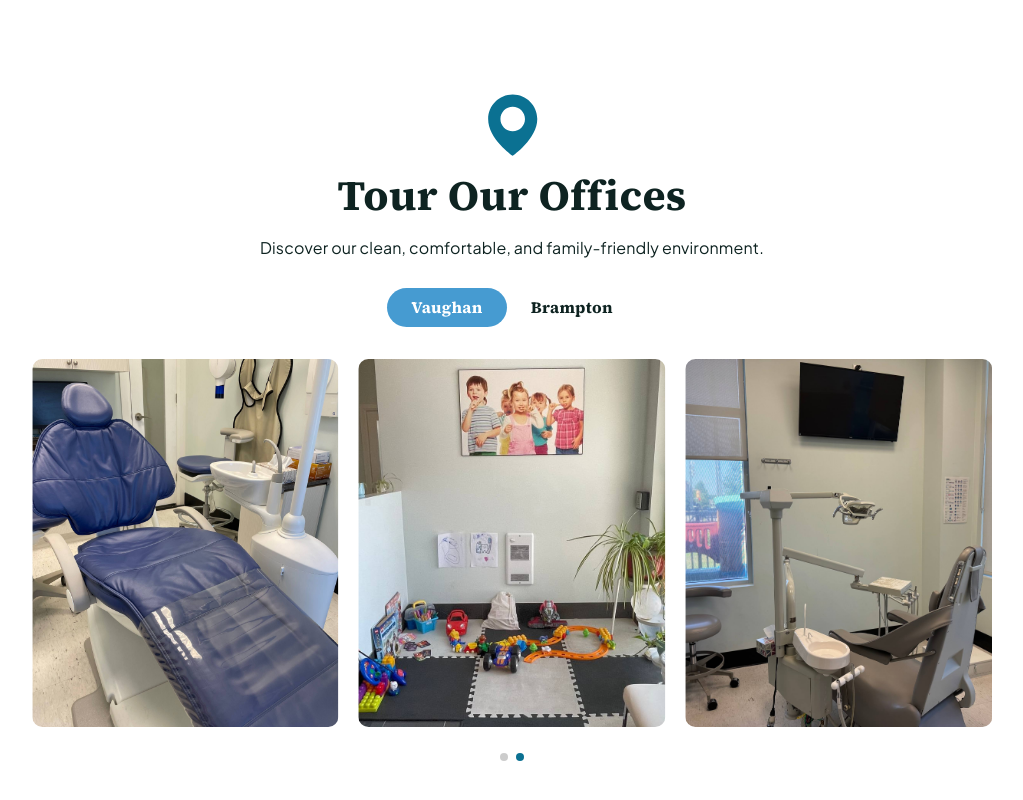
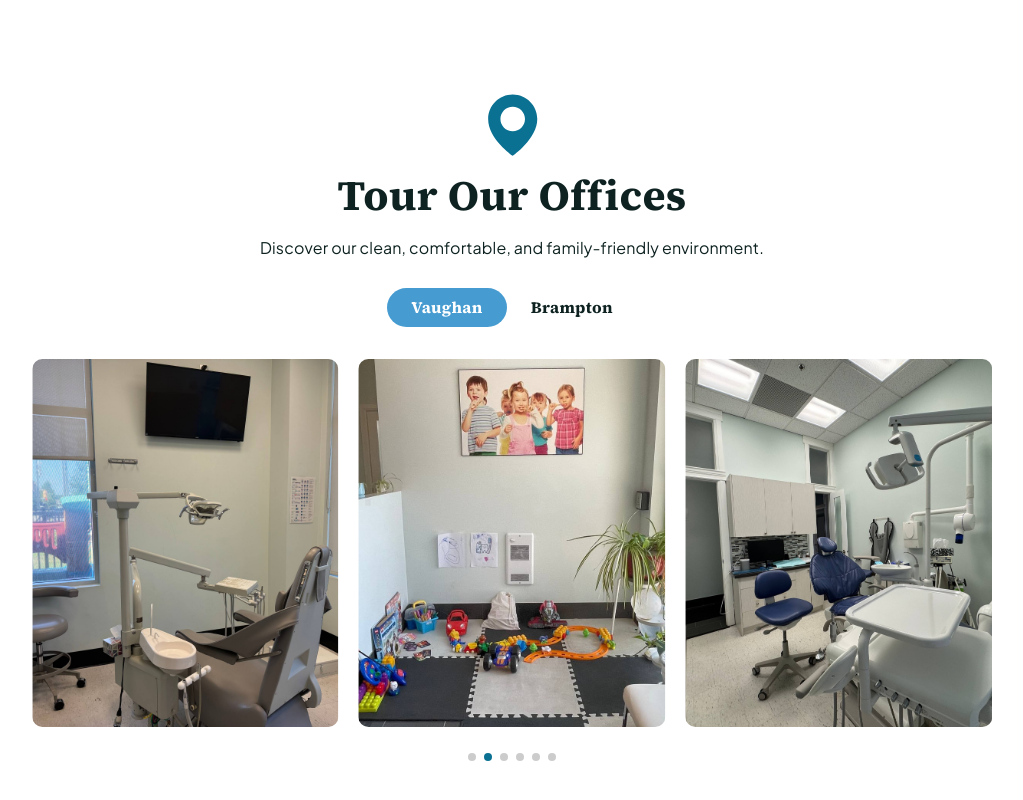
Before and after one commit to FarhaanAli05/jain-dental-clinic, a Next.js app: page / in a window 1280 px wide. Shown: the part 3580-4380 px from the top of the page, without its empty margins (128-1151 px from the left). Built offline with nearby package versions, Linux system fonts and the light colour scheme; no server answers.

Commit message:
Add clinic photos to the home page

```diff
--- a/components/GoogleReviews.tsx
+++ b/components/GoogleReviews.tsx
@@ -13,11 +13,11 @@ export default function GoogleReviews() {
 
   const reviews = {
     brampton: [
+      "\"Dr. Jain has been our family dentist since I could renember and it has always been a pleasure to go to him. The entire team in the clinic is so friendly and nice. They took care of my 5 month baby while I got my cleaning done. The hygenist was also super helpful asking if I was comfortable and doing a thorough job. Had an amazing experience. Thank you Dr. Jain & team!\"\n\n- Haiqa S.",
+      "\"Always a great experience. The doctor's attention to detail is so apparent with making sure that my filling was done well and I could bite down normally. All my questions were answered with patience and clarity. I'm very happy with the professionalism, care, and warmth from the entire team. They truly go above and beyond to ensure comfort and satisfaction\"\n\n- Lia P.",
+      "\"The best clinic in Brampton. It’s very well organized, no long waiting times, and the whole staff is very friendly and super nice. I’ve been going here for a long time and highly recommend it. Thank you for the always great service.\"\n\n- Baljir B.",
       "\"My experience at Jain Dental was very delightful. All the staff were welcoming and the facility was very clean. My cleaning was very thorough and satisfying. Thank you for the great service to myself and our community.\"\n\n- Famata O.",
       "\"I couldn’t be happier with my experience with Dr. Bhushan Jain and his staff. Great service and great people, I would recommend him to anyone.\"\n\n- Bhushan K.",
-      "\"The best clinic in Brampton. It’s very well organized, no long waiting times, and the whole staff is very friendly and super nice. I’ve been going here for a long time and highly recommend it. Thank you for the always great service.\"\n\n- Baljir B.",
-      "\"Dr. Jain has been our family dentist since I could renember and it has always been a pleasure to go to him. The entire team in the clinic is so friendly and nice. They took care of my 5 month baby while I got my cleaning done. The hygenist was also super helpful asking if I was comfortable and doing a thorough job. Had an amazing experience. Thank you Dr. Jain & team!\"\n\n- Haiqa S.",
-      "\"Always a great experience. The doctor's attention to detail is so apparent with making sure that my filling was done well and I could bite down normally. All my questions were answered with patience and clarity. I'm very happy with the professionalism, care, and warmth from the entire team. They truly go above and beyond to ensure comfort and satisfaction\"\n\n- Lia P.",
       "\"I had a great experience at the dental office! The waiting room was super comfy, and I barely waited at all. The place was spotless. The staff was very experienced and took care of my concerns in such a professional manner that I felt completely at ease—definitely a welcome change from my past dental visits! I'll be sure to recommend it to my friends and family!\"\n\n- Mona R.",
       "\"Been going here for years, highly recommended! Dr. Jain and his staff are friendly and highly professional. They are punctual and you hardly have to wait for your appointment.\"\n\n- Hi S.",
       "\"I am very impressed with the efficiency, professionalism, and understanding of all the staff at the clinic. Dr. Jain and his staff are extremely welcoming and friendly. Dr. Jain took out my wisdom teeth which was very close to the nerve... The experience was amazing and painless. I highly recommend this office if you have any dental concerns.\"\n\n- T K.",
--- a/components/OfficeTour.tsx
+++ b/components/OfficeTour.tsx
@@ -16,16 +16,24 @@ export default function GoogleReviews() {
 
   const images = {
     vaughan: [
+      "/images/about-banner.avif",
       "/images/home-tour-1.jpg",
-      "/images/home-tour-2.jpg",
       "/images/home-tour-3.jpg",
-      "/images/home-tour-1.jpg"
+      "/images/home-services-background.jpg",
+      "/images/clinic-vaughan-7.jpg",
+      "/images/team-banner.jpg",
+      "/images/clinic-vaughan-2.jpg",
+      "/images/clinic-vaughan-5.jpg",
     ],
     brampton: [
-      "/images/home-tour-3.jpg",
-      "/images/home-tour-2.jpg",
-      "/images/home-tour-1.jpg",
-      "/images/home-tour-3.jpg"
+      "/images/clinic-brampton-1.jpg",
+      "/images/clinic-brampton-2.jpg",
+      "/images/clinic-brampton-3.jpg",
+      "/images/clinic-brampton-7.jpeg",
+      "/images/clinic-brampton-11.jpg",
+      "/images/clinic-brampton-17.jpg",
+      "/images/clinic-brampton-4.jpeg",
+      "/images/clinic-brampton-9.jpg",
     ],
   };
 
```
